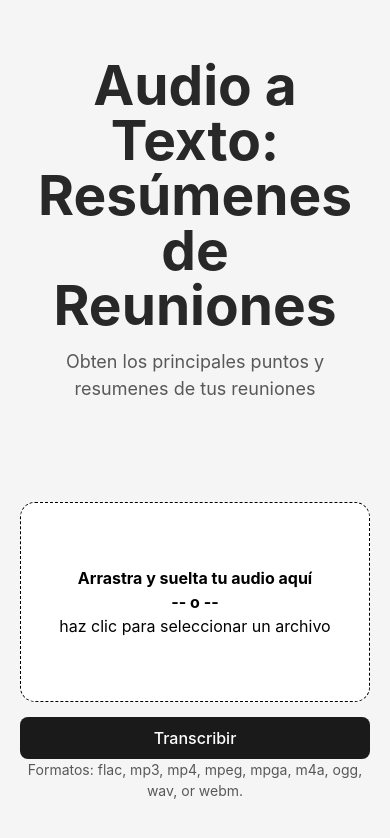
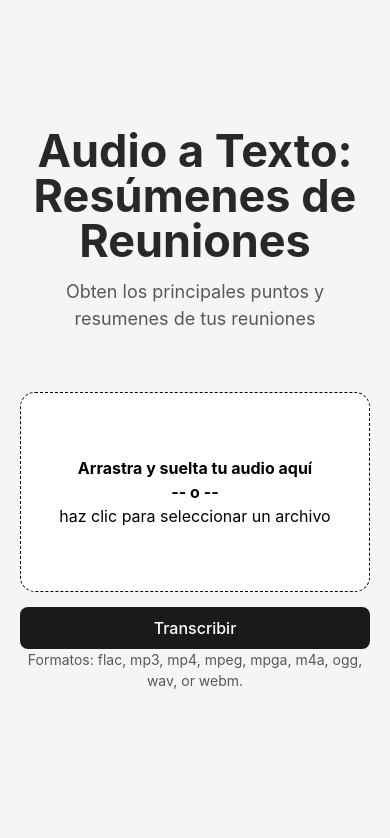
Before and after one commit to Nimb17/Transcripci-n-de-audio, a React (Vite) app: page / in a window 390 px wide. Shown: the top 838 px of the page. Built offline with nearby package versions, Linux system fonts and the light colour scheme; no server answers.

Commit message:
Update padding and margin in App.module.css

```diff
--- a/src/App.module.css
+++ b/src/App.module.css
@@ -5,15 +5,14 @@
   justify-content: center;
   text-align: center;
   max-width: 800px;
-  padding: 20px;
+  padding: 0 20px;
   height: 100dvh;
   margin: 0 auto;
 }
 
 .container__titulo {
   max-width: 700px;
-  margin-top: 40px;
-  margin-bottom: 100px;
+  margin-bottom: 60px;
 }
 
 .container__titulo h1 {
@@ -167,3 +166,10 @@
     height: 90dvh;
   }
 }
+
+@media (max-width: 500px) {
+  .container__titulo h1 {
+    font-size: 45px;
+
+  }
+}
```
